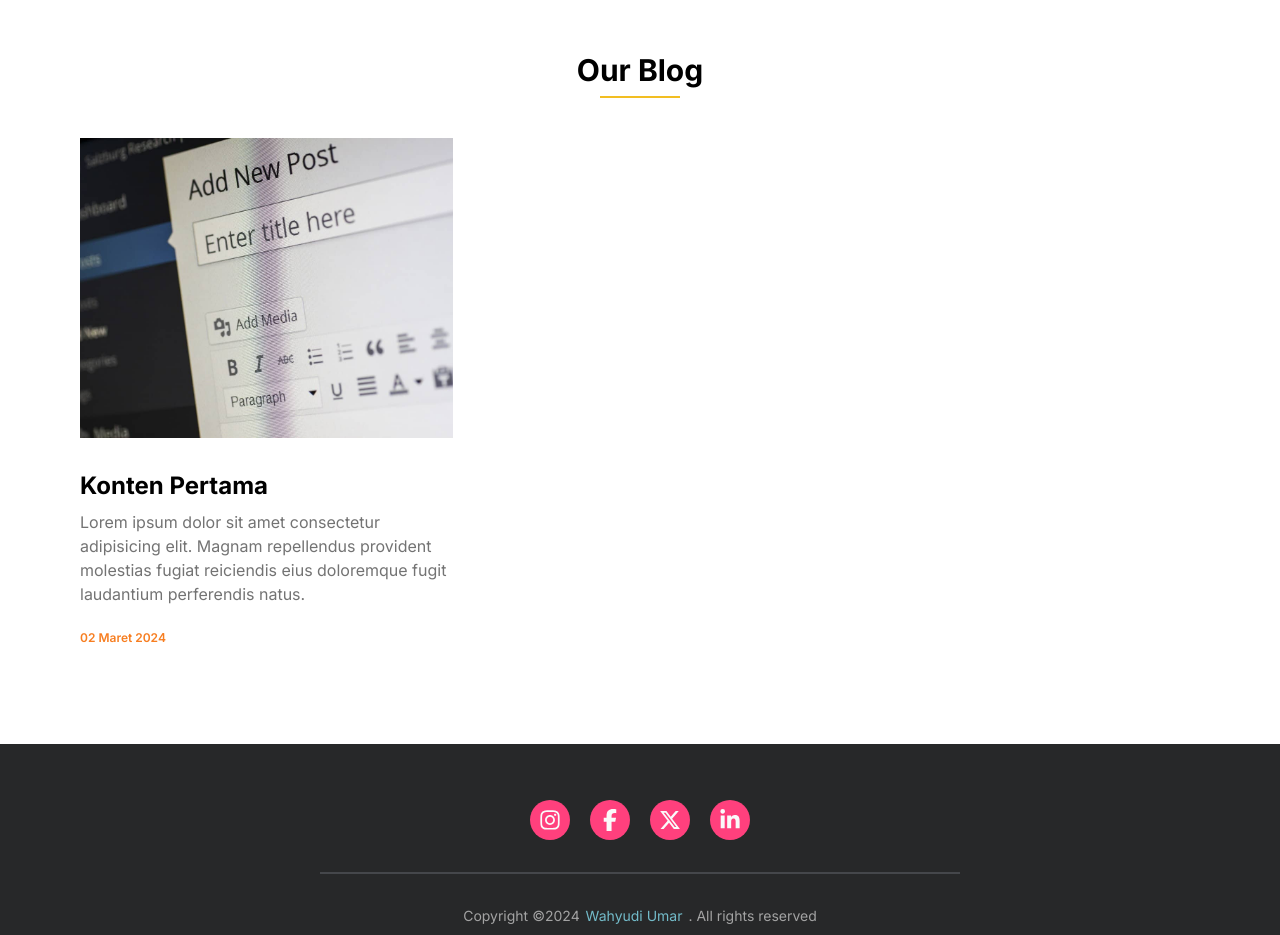
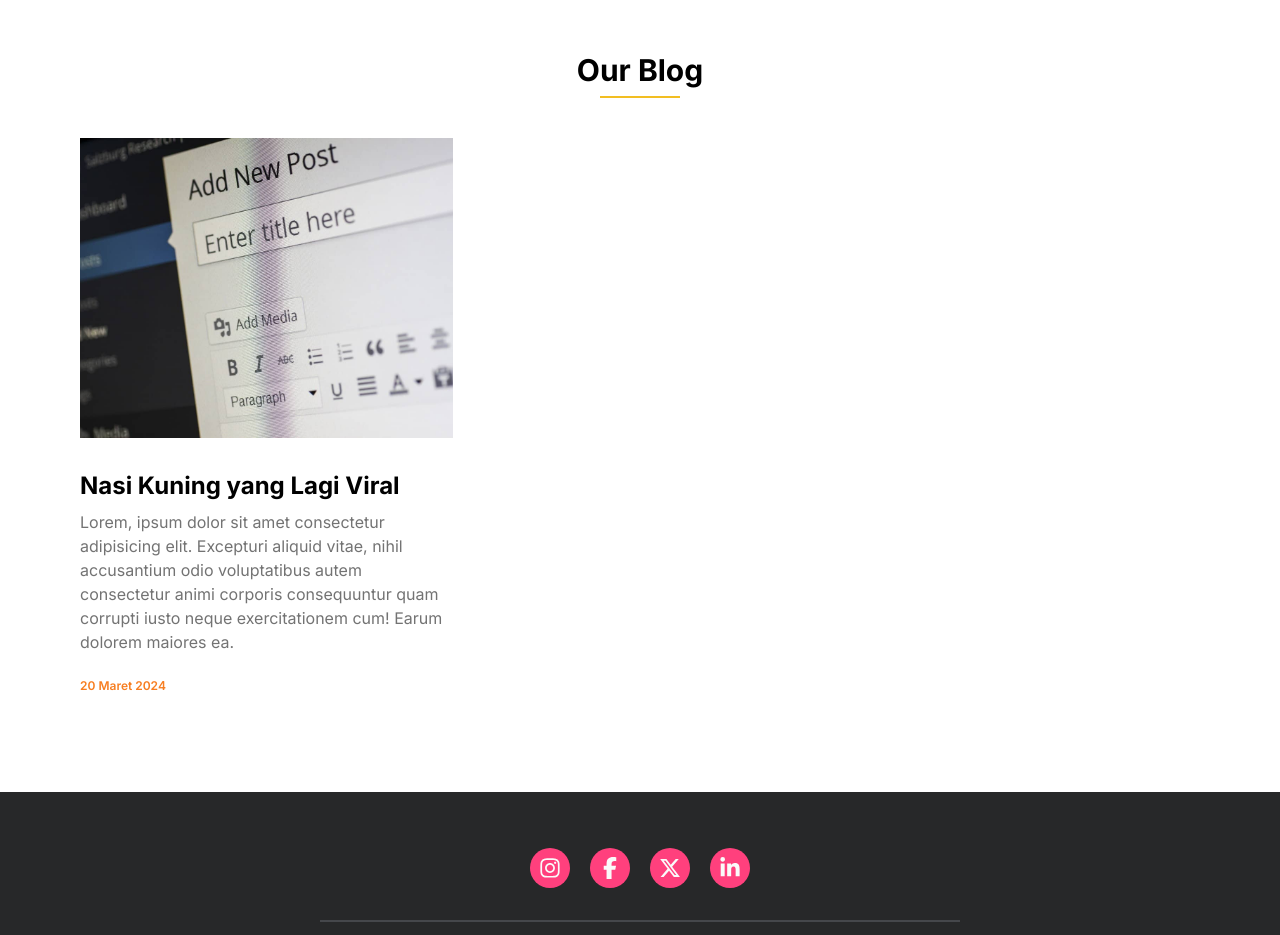
Before and after one commit to wahyucherryorlove/mzhidan, a Next.js app: page / in a window 1280 px wide. Shown: the part 1160-2095 px from the top of the page. Built offline with nearby package versions, Linux system fonts and the light colour scheme.

Commit message:
Membuat Temporary Blog halaman home

```diff
--- a/src/components/home/component/Konten.tsx
+++ b/src/components/home/component/Konten.tsx
@@ -1,5 +1,7 @@
 import Image from "next/image";
 import Link from "next/link";
+
+import { blogTemp } from "@components/konten/temp";
 
 const Konten = () => {
   return (
@@ -10,30 +12,30 @@ const Konten = () => {
       </div>
 
       <div className="grid grid-cols-3 px-20">
-        <article className="">
+        {blogTemp.map((item, index) => (
+          <article key={`${item.id}${index}`}>
             <div className="relative w-full h-[300px]">
               <Image
-              src="/images/konten/gbr1.jpg"
-              alt="Konten pertama"
+                src={item.images}
+                alt={item.blogName}
                 className="object-cover w-full h-full"
                 fill
               />
             </div>
             <div className="py-8">
               <Link href="" className="text-2xl font-bold">
-              Konten Pertama
+                {item.blogName}
               </Link>
               <p className="text-md text-neutral-500 mt-2">
-              Lorem ipsum dolor sit amet consectetur adipisicing elit. Magnam
-              repellendus provident molestias fugiat reiciendis eius doloremque
-              fugit laudantium perferendis natus.
+                {item.description}
               </p>
 
               <span className="mt-6 inline-block font-semibold text-xs rounded-md text-[#F77E21]">
-              02 Maret 2024
+                {item.date}
               </span>
             </div>
           </article>
+        ))}
       </div>
     </section>
   );
--- /dev/null
+++ b/src/components/konten/temp/index.tsx
@@ -0,0 +1,10 @@
+export const blogTemp = [
+  {
+    id: 1,
+    blogName: "Nasi Kuning yang Lagi Viral",
+    description:
+      "Lorem, ipsum dolor sit amet consectetur adipisicing elit. Excepturi aliquid vitae, nihil accusantium odio voluptatibus autem consectetur animi corporis consequuntur quam corrupti iusto neque exercitationem cum! Earum dolorem maiores ea.",
+    images: "/images/konten/gbr1.jpg",
+    date: "20 Maret 2024",
+  },
+];
```
Lines whose indentation alone changed are shown as unchanged.
